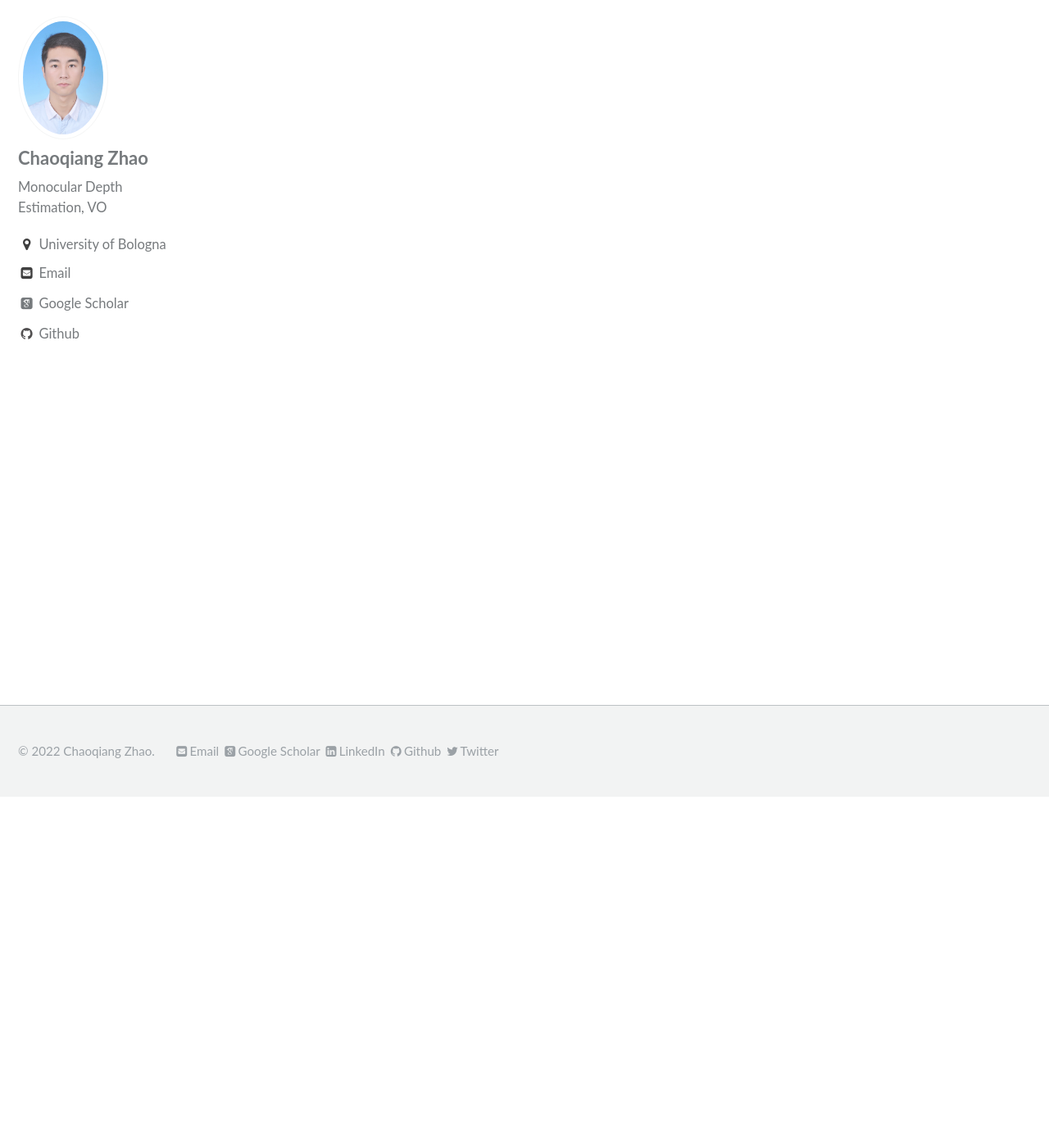
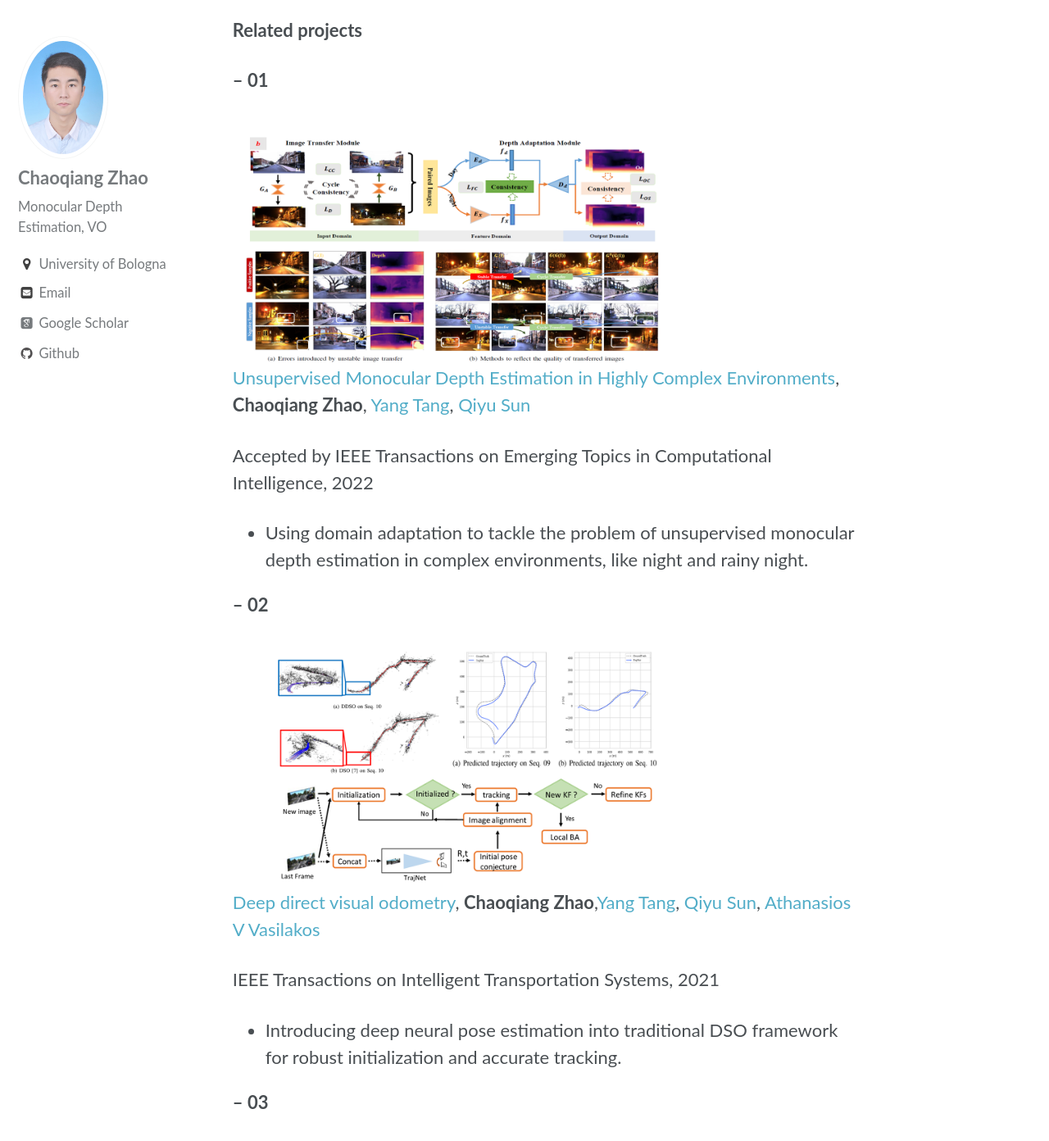
Before and after one commit to zxcqlf/zxcqlf.github.io, a Jekyll site: the page built from _pages/projects.md, in a window 1280 px wide and 1400 px high, scrolled down 428 px. Shown: the top 1392 px of the window at 82% size. Built offline with Jekyll 4.4.1, drawn with Linux system fonts in a browser that asks for light colours; some web fonts are replaced; some of the changed text lies outside the part shown.

Commit message:
Update projects.md

```diff
--- a/_pages/projects.md
+++ b/_pages/projects.md
@@ -12,3 +12,53 @@ header:
   caption: "Photo: [East China University of Science and Technology](https://www.ecust.edu.cn/)"
   cta_url: "#featured"
 ---
+
+
+**Related projects**
+
+
+**-- 01**
+
+<div class='paper-box'><div class='paper-box-image'><img src='/assets/images/itdfa.png' alt="sym" width="70%"></div>
+<div class='paper-box-text' markdown="1">
+
+[Unsupervised Monocular Depth Estimation in Highly Complex Environments](https://arxiv.org/pdf/2107.13137.pdf), **Chaoqiang Zhao**, [Yang Tang](http://www.ytangecust.com/), [Qiyu Sun]()
+
+Accepted by IEEE Transactions on Emerging Topics in Computational Intelligence, 2022
+<!-- <strong><span class='show_paper_citations' data='DhtAFkwAAAAJ:ALROH1vI_8AC'></span></strong> -->
+- Using domain adaptation to tackle the problem of unsupervised monocular depth estimation in complex environments, like night and rainy night.
+</div>
+</div>
+
+
+
+**-- 02**
+
+<div class='paper-box'><div class='paper-box-image'><img src='/assets/images/ddso.png' alt="sym" width="70%"></div>
+<div class='paper-box-text' markdown="1">
+
+[Deep direct visual odometry](https://ieeexplore.ieee.org/stamp/stamp.jsp?arnumber=9406436), **Chaoqiang Zhao**,[Yang Tang](http://www.ytangecust.com/), [Qiyu Sun](), [Athanasios V Vasilakos]()
+
+IEEE Transactions on Intelligent Transportation Systems, 2021
+<!-- <strong><span class='show_paper_citations' data='DhtAFkwAAAAJ:ALROH1vI_8AC'></span></strong> -->
+- Introducing deep neural pose estimation into traditional DSO framework for robust initialization and accurate tracking.
+</div>
+</div>
+
+
+
+**-- 03**
+
+<div class='paper-box'><div class='paper-box-image'><img src='/assets/images/mgan.png' alt="sym" width="70%"></div>
+<div class='paper-box-text' markdown="1">
+
+[Masked GAN for unsupervised depth and pose prediction with scale consistency](https://ieeexplore.ieee.org/stamp/stamp.jsp?arnumber=9309009), **Chaoqiang Zhao**, [Gary G Yen](), [Qiyu Sun](), [Chongzhen Zhang](), [Yang Tang](http://www.ytangecust.com/)
+
+IEEE Transactions on Neural Networks and Learning Systems, 2020
+<!-- <strong><span class='show_paper_citations' data='DhtAFkwAAAAJ:ALROH1vI_8AC'></span></strong> -->
+- Improve the adversarial loss used in unsupervised monocular depth estimation framework.
+</div>
+</div>
+
+
+---
```
